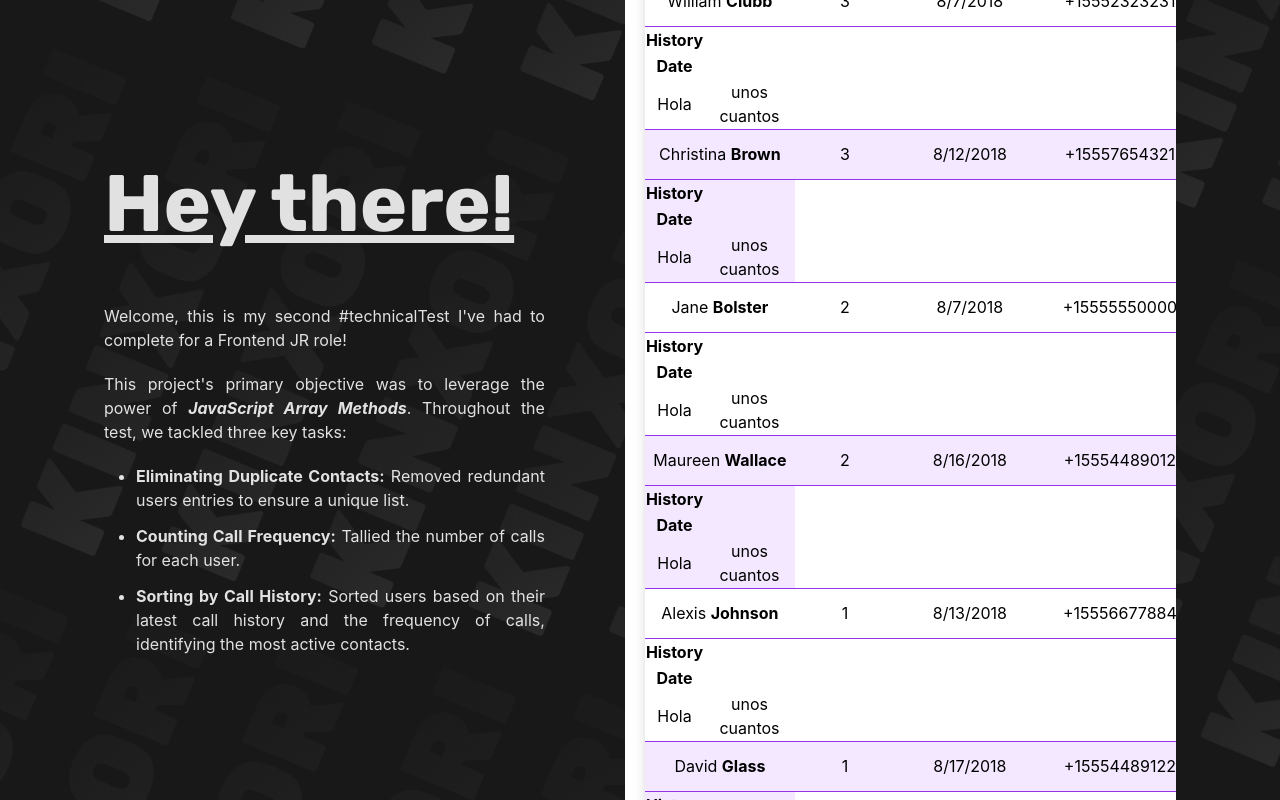
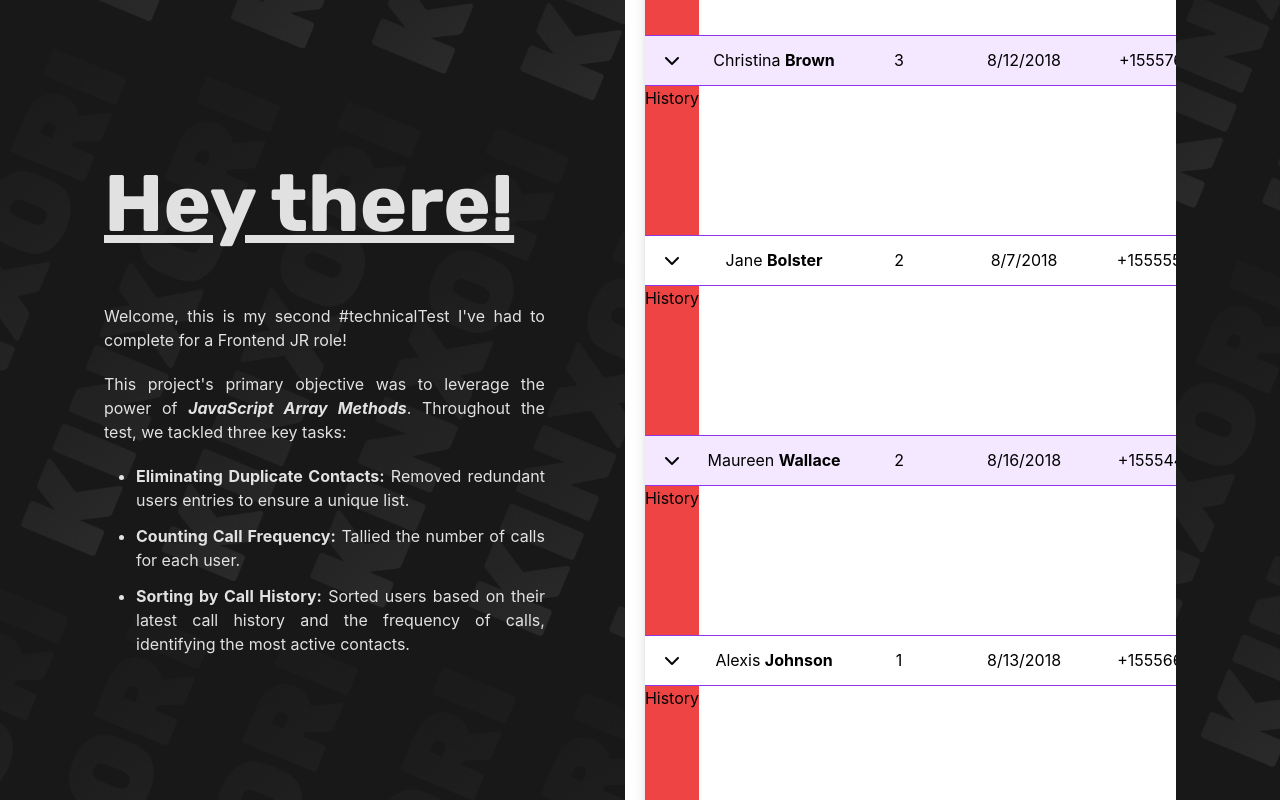
Before and after one commit to kinxori/technical-test-2, a React (Vite) app: page / in a window 1280 px wide. Shown: the top 800 px of the page. Built offline with nearby package versions, Linux system fonts and the light colour scheme.

Commit message:
fixing but to have w-100 for second row

```diff
--- a/index.html
+++ b/index.html
@@ -15,5 +15,6 @@
   <body>
     <div id="root"></div>
     <script type="module" src="/src/main.jsx"></script>
+    <script defer src="https://kit.fontawesome.com/71cfa127b4.js" crossorigin="anonymous"></script>
   </body>
 </html>
--- a/src/components/UserFilter.jsx
+++ b/src/components/UserFilter.jsx
@@ -33,9 +33,12 @@ export default function UserFilterComponent() {
   return (
     <article className="rounded-md w-full flex flex-col justify-start border-white overflow-hidden bg-white  ">
       <div className="border-box p-5 overflow-auto ">
-        <table className="w-full rounded-md overflow-hidden shadow-lg shadow-black/20 border-gray-400 border-y-[1px] text-black border-collapse ">
-          <thead className="text-center bg-purple-600 h-[70px] text-white ">
+        <table className=" w-[100%] rounded-md overflow-hidden shadow-lg shadow-black/20 border-gray-400 border-y-[1px] text-black border-collapse ">
+          <thead className="text-center bg-purple-600 h-[70px] text-white  w-[100%] ">
             <tr className=" border-purple-600 border-y-[1px]  ">
+              <th className="w-fit">
+                <i>&#160;</i>
+              </th>
               <th className="min-w-[150px]   ">
                 <i>Name</i>
               </th>
@@ -52,8 +55,15 @@ export default function UserFilterComponent() {
             </tr>
           </thead>
           {filteredData.map((item) => (
-            <tbody key={item.phoneNumber + item.called} className="even:bg-purple-100 text-center ">
-              <tr className="border-purple-600 border-y-[1px] h-[50px]">
+            <>
+              <tbody
+                key={item.phoneNumber + item.called}
+                className="even:bg-purple-100 text-center  w-[100%] "
+              >
+                <tr className="border-purple-600 border-y-[1px] h-[50px] w-[100%]">
+                  <td>
+                    <i className="fa-solid fa-chevron-down"></i>
+                  </td>
                   <td>
                     {item.firstName} <span className="font-bold">{item.lastName}</span>
                   </td>
@@ -67,15 +77,15 @@ export default function UserFilterComponent() {
                   </td>
                   <td>{item.phoneNumber}</td>
                 </tr>
-              <tr>
-                <table>
+                <tr className=" h-[150px] w-[100px] bg-red-500 ">
+                  <h3>History</h3>
+                  {/* <div className=" w-[100%]">
+                    <div className="border-box p-5 font-bold  w-[100%] "></div> */}
+                  {/* <table className="w-full  ">
                       <thead>
                         <tr>
-                      <th>History</th>
-                    </tr>
-                    <tr>
                           <th>Date</th>
-                      <th></th>
+                          <th>ID</th>
                         </tr>
                       </thead>
                       <tbody>
@@ -84,9 +94,11 @@ export default function UserFilterComponent() {
                           <td>unos cuantos</td>
                         </tr>
                       </tbody>
-                </table>
+                    </table> */}
+                  {/* </div> */}
                 </tr>
               </tbody>
+            </>
           ))}
         </table>
       </div>
```
Lines whose indentation alone changed are shown as unchanged.
